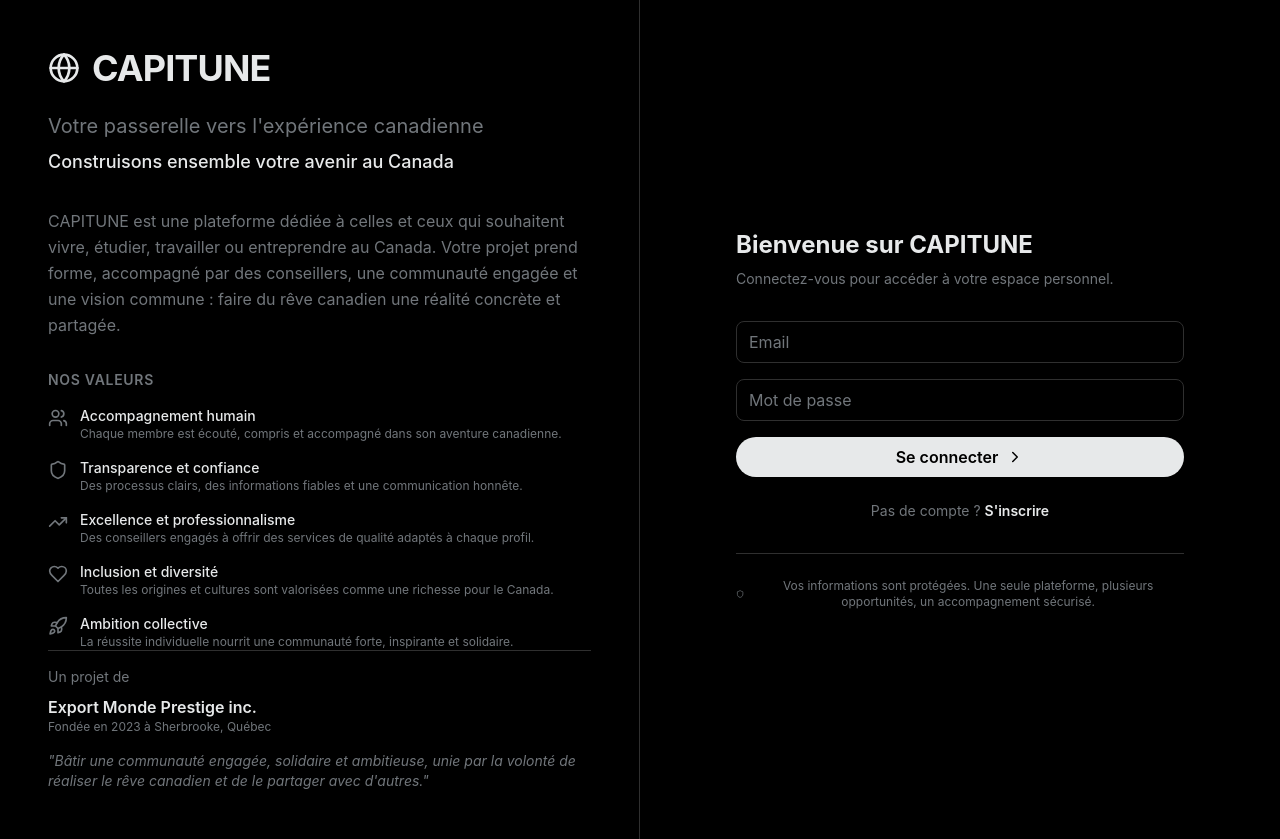
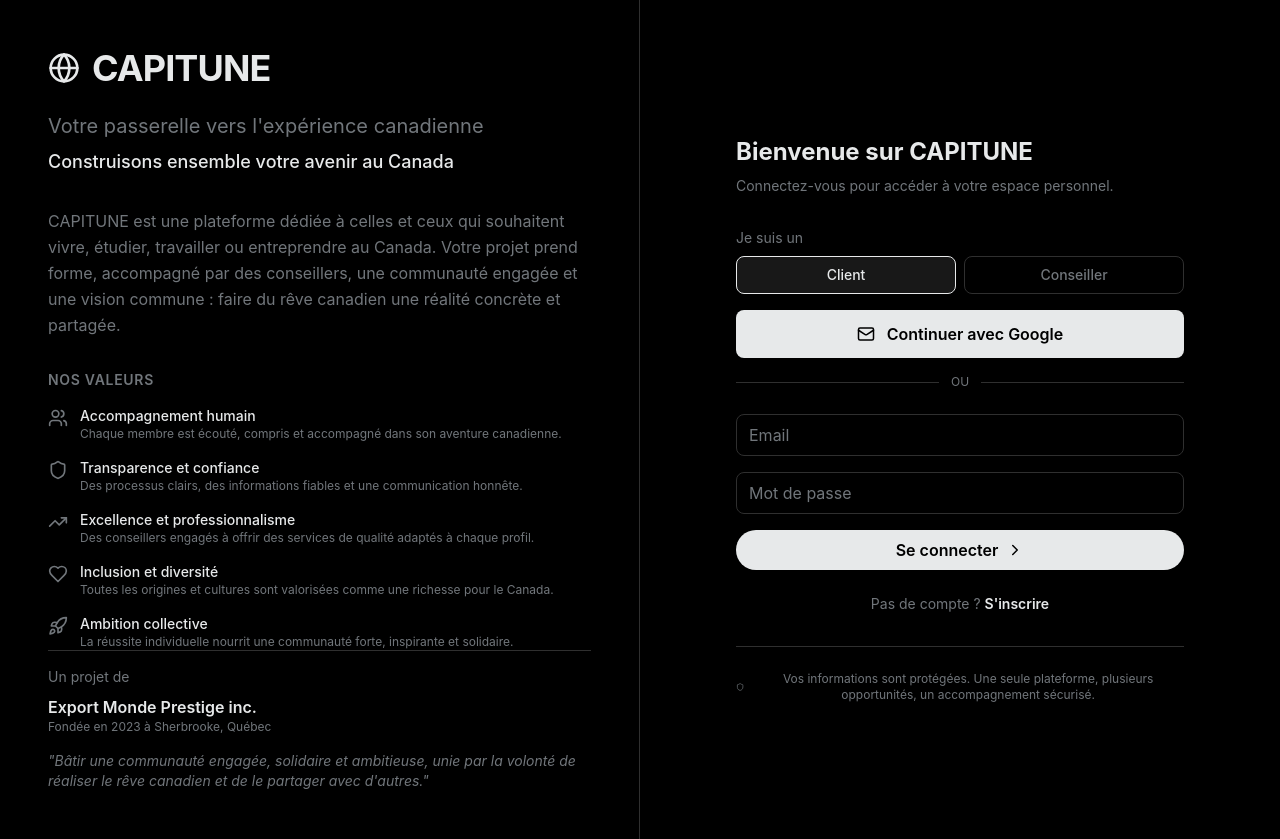
Before and after one commit to ndom2504/capituneteam, a React (Vite) app in the folder frontend/: page /login in a window 1280 px wide. Built offline with nearby package versions, Linux system fonts and the light colour scheme; no server answers.

Commit message:
Add Google authentication + client/conseiller role selection in registration

```diff
--- a/frontend/src/context/AuthContext.jsx
+++ b/frontend/src/context/AuthContext.jsx
@@ -1,5 +1,5 @@
 import { createContext, useContext, useEffect, useState } from 'react';
-import { auth } from '../firebase.js';
+import { auth, googleProvider } from '../firebase.js';
 import * as firebaseAuth from 'firebase/auth';
 
 const demoMode = !auth;
@@ -80,6 +80,39 @@ export const AuthProvider = ({ children }) => {
     return cred.user;
   };
 
+  const loginWithGoogle = async (role = 'client') => {
+    if (demoMode) {
+      const demoUser = { uid: 'demo-google', email: 'demo@google.com', displayName: 'Demo Google' };
+      setFirebaseUser(demoUser);
+      setDbUser({ id: 2, firebase_uid: 'demo-google', email: 'demo@google.com', display_name: 'Demo Google', role });
+      return { user: demoUser, isNew: true };
+    }
+    const cred = await firebaseAuth.signInWithPopup(auth, googleProvider);
+    const token = await cred.user.getIdToken();
+
+    // Check if user exists in our DB
+    const res = await fetch('/api/auth/me', { headers: { Authorization: `Bearer ${token}` } });
+    if (res.ok) {
+      const data = await res.json();
+      setDbUser(data);
+      setFirebaseUser(cred.user);
+      return { user: cred.user, isNew: false };
+    }
+
+    // New user - register with chosen role
+    await fetch('/api/auth/register', {
+      method: 'POST',
+      headers: { 'Content-Type': 'application/json', Authorization: `Bearer ${token}` },
+      body: JSON.stringify({
+        displayName: cred.user.displayName || cred.user.email.split('@')[0],
+        role,
+      }),
+    });
+    await fetchDbUser(cred.user);
+    setFirebaseUser(cred.user);
+    return { user: cred.user, isNew: true };
+  };
+
   const logout = async () => {
     if (demoMode) {
       setFirebaseUser(null);
@@ -95,7 +128,7 @@ export const AuthProvider = ({ children }) => {
   };
 
   return (
-    <AuthContext.Provider value={{ firebaseUser, dbUser, loading, login, register, logout, getToken, refreshUser }}>
+    <AuthContext.Provider value={{ firebaseUser, dbUser, loading, login, register, loginWithGoogle, logout, getToken, refreshUser }}>
       {children}
     </AuthContext.Provider>
   );
--- a/frontend/src/firebase.js
+++ b/frontend/src/firebase.js
@@ -1,5 +1,5 @@
 import { initializeApp } from 'firebase/app';
-import { getAuth } from 'firebase/auth';
+import { getAuth, GoogleAuthProvider } from 'firebase/auth';
 
 const apiKey = import.meta.env.VITE_FIREBASE_API_KEY || '';
 const isValidKey = apiKey.startsWith('AIza') && apiKey.length > 20;
@@ -19,13 +19,15 @@ const firebaseConfig = hasFirebaseConfig ? {
 
 let app = null;
 let auth = null;
+let googleProvider = null;
 
 if (firebaseConfig) {
   app = initializeApp(firebaseConfig);
   auth = getAuth(app);
+  googleProvider = new GoogleAuthProvider();
 } else {
   console.info('Firebase not configured. Running in demo mode.');
 }
 
-export { auth, app };
+export { auth, app, googleProvider };
 export default app;
--- a/frontend/src/pages/Login.jsx
+++ b/frontend/src/pages/Login.jsx
@@ -1,15 +1,16 @@
 import { useState } from 'react';
 import { useAuth } from '../context/AuthContext.jsx';
 import { useNavigate } from 'react-router-dom';
-import { Globe, Shield, Users, TrendingUp, Heart, Rocket, ChevronRight } from 'lucide-react';
+import { Globe, Shield, Users, TrendingUp, Heart, Rocket, ChevronRight, Mail } from 'lucide-react';
 
 export default function Login() {
   const [isRegister, setIsRegister] = useState(false);
+  const [selectedRole, setSelectedRole] = useState('client');
   const [email, setEmail] = useState('');
   const [password, setPassword] = useState('');
   const [displayName, setDisplayName] = useState('');
   const [error, setError] = useState('');
-  const { login, register } = useAuth();
+  const { login, register, loginWithGoogle } = useAuth();
   const navigate = useNavigate();
 
   const handleSubmit = async (e) => {
@@ -17,13 +18,29 @@ export default function Login() {
     setError('');
     try {
       if (isRegister) {
-        await register(email, password, displayName, 'client');
+        await register(email, password, displayName, selectedRole);
       } else {
         await login(email, password);
       }
       navigate('/');
     } catch (err) {
       setError(err.message);
+    }
+  };
+
+  const handleGoogleSignIn = async () => {
+    setError('');
+    try {
+      const result = await loginWithGoogle(selectedRole);
+      if (result.isNew) {
+        // New user registered with selected role
+        navigate('/');
+      } else {
+        // Existing user
+        navigate('/');
+      }
+    } catch (err) {
+      setError(err.message || 'Erreur lors de la connexion Google');
     }
   };
 
@@ -100,6 +117,48 @@ export default function Login() {
               : 'Connectez-vous pour accéder à votre espace personnel.'}
           </p>
 
+          <div className="mb-4">
+            <label className="block text-sm text-capitune-text mb-2">Je suis un</label>
+            <div className="flex gap-2">
+              <button
+                type="button"
+                onClick={() => setSelectedRole('client')}
+                className={`flex-1 py-2 px-4 rounded-lg border text-sm font-medium transition ${
+                  selectedRole === 'client'
+                    ? 'border-capitune-white bg-capitune-white/10 text-capitune-white'
+                    : 'border-capitune-border text-capitune-text hover:border-capitune-white'
+                }`}
+              >
+                Client
+              </button>
+              <button
+                type="button"
+                onClick={() => setSelectedRole('conseiller')}
+                className={`flex-1 py-2 px-4 rounded-lg border text-sm font-medium transition ${
+                  selectedRole === 'conseiller'
+                    ? 'border-capitune-white bg-capitune-white/10 text-capitune-white'
+                    : 'border-capitune-border text-capitune-text hover:border-capitune-white'
+                }`}
+              >
+                Conseiller
+              </button>
+            </div>
+          </div>
+
+          <button
+            onClick={handleGoogleSignIn}
+            className="w-full flex items-center justify-center gap-3 bg-capitune-white text-capitune-black font-semibold py-3 px-4 rounded-lg hover:bg-gray-100 transition mb-4"
+          >
+            <Mail size={18} />
+            {isRegister ? 'S\'inscrire avec Google' : 'Continuer avec Google'}
+          </button>
+
+          <div className="flex items-center gap-3 mb-6">
+            <div className="flex-1 h-px bg-capitune-border" />
+            <span className="text-xs text-capitune-text uppercase">ou</span>
+            <div className="flex-1 h-px bg-capitune-border" />
+          </div>
+
           <form onSubmit={handleSubmit} className="space-y-4">
             {isRegister && (
               <input
```
